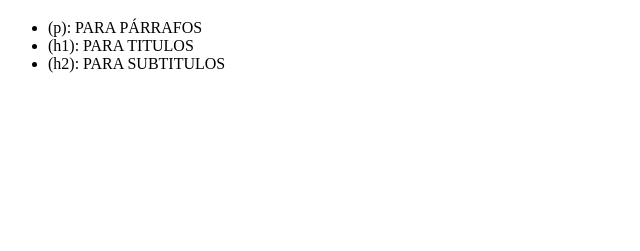
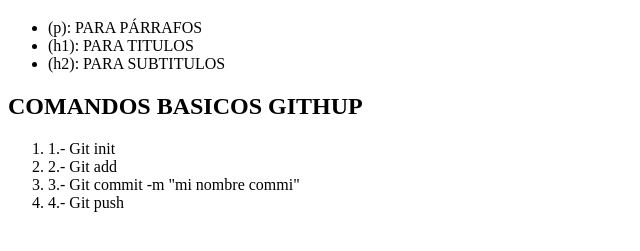
Before and after one commit to 4383Leonardo/miprimerrepo, a plain HTML site: page index.html in a window 1280 px wide. Shown: the part 61-312 px from the top of the page, without its empty margins (0-640 px from the left). Drawn offline with Linux system fonts and the light colour scheme.

Commit message:
cambios en mi index 2

```diff
--- a/index.html
+++ b/index.html
@@ -12,5 +12,12 @@
         <li>(h1): PARA TITULOS</li>
         <li>(h2): PARA SUBTITULOS</li>
     </ul>
+    <h2>COMANDOS BASICOS GITHUP</h2>
+    <ol>
+      <li>1.- Git init</li>
+      <li>2.- Git add</li>
+      <li>3.- Git commit -m "mi nombre commi"</li>
+      <li>4.- Git push</li>
+    </ol>
 </body>
 </html>
```
